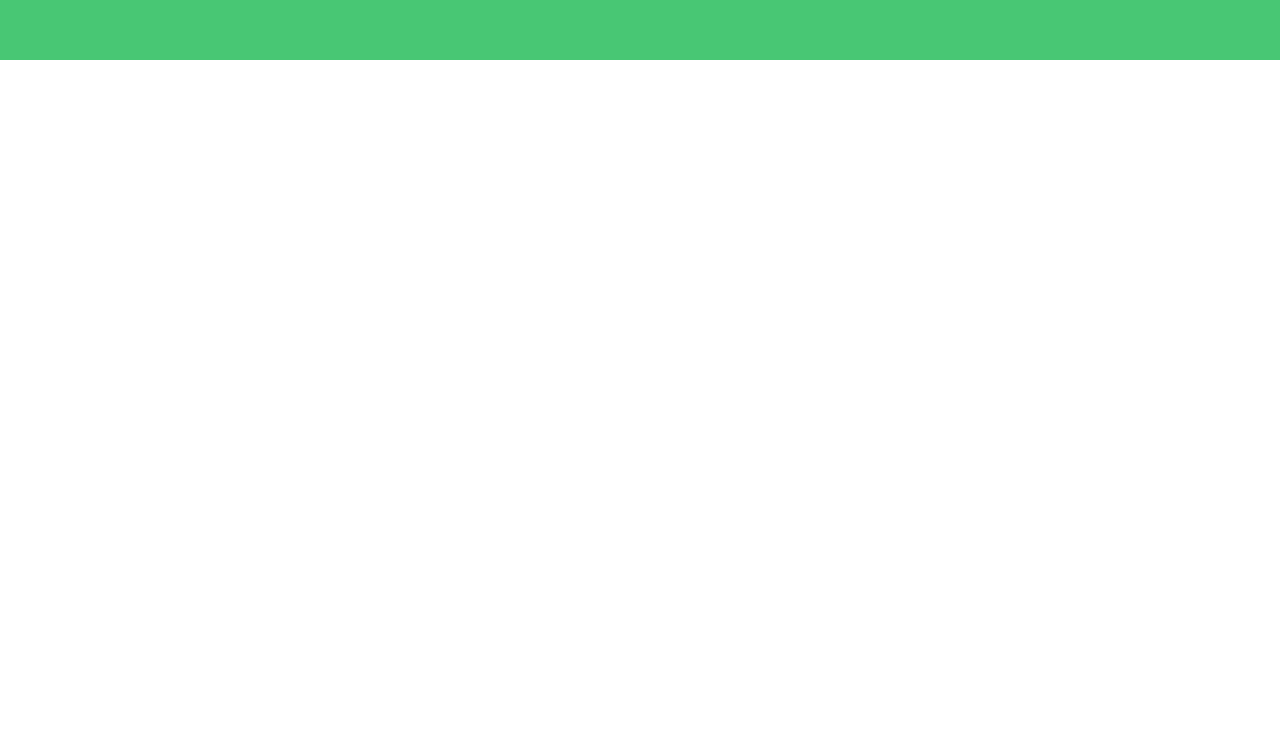
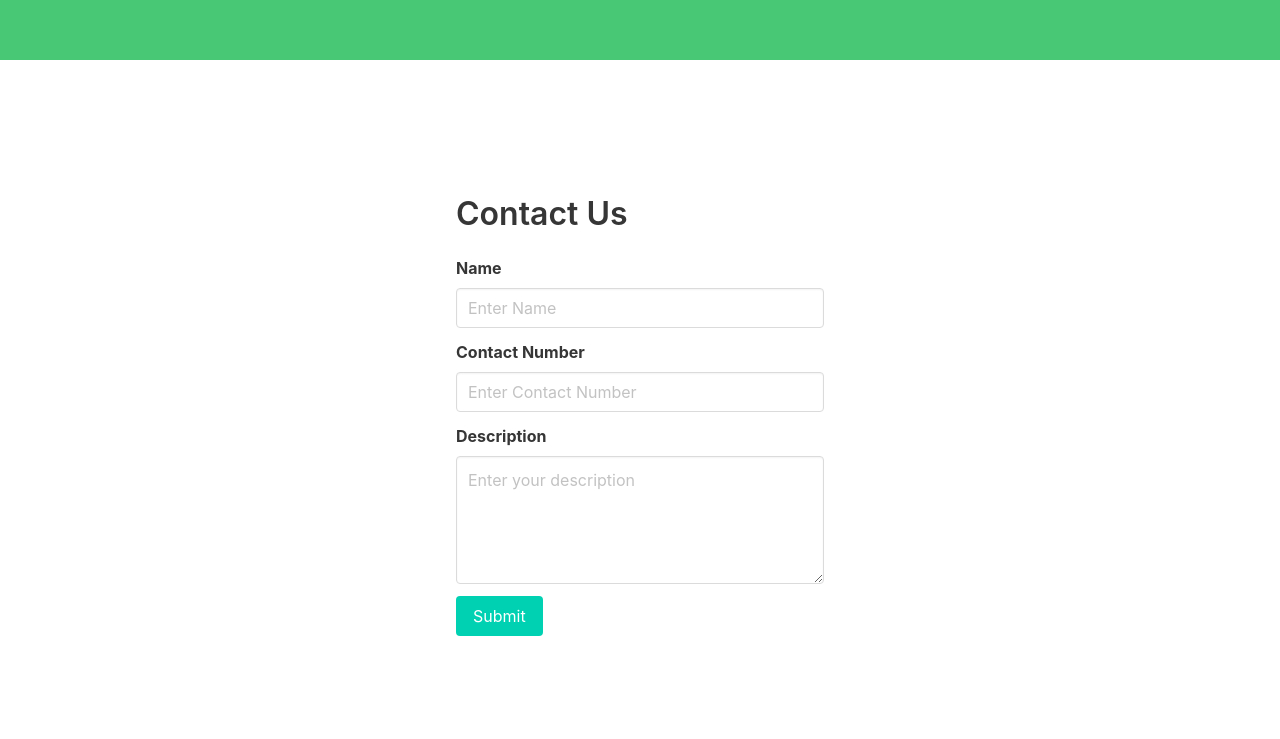
Before and after one commit to greenthera/greenthera.github.io, a website: page index.html in a window 1280 px wide. Shown: the part 740-1479 px from the top of the page. Before the commit the page ends 800 px from the top, so only its background shows below. Drawn offline with Linux system fonts and the light colour scheme.

Commit message:
Add contact form

```diff
--- a/index.html
+++ b/index.html
@@ -14,12 +14,143 @@
           <h1 class="title">
             Greenthera
           </h1>
-          <h2 class="subtitle">
-            Imagine and <strong>Create</strong>!
-          </h2>
+          <h2 class="subtitle">Imagine and <strong>Create</strong>!</h2>
+        </div>
+      </div>
+    </section>
+    <section class="hero is-fullheight">
+      <div class="hero-body">
+        <div class="container">
+          <div class="columns">
+            <div class="column"></div>
+            <div class="column">
+              <h1 class="title">
+                Contact Us
+              </h1>
+              <form onsubmit="submitForm(); return false">
+                <div class="field">
+                  <label class="label">Name</label>
+                  <div class="control">
+                    <input
+                      id="name"
+                      class="input"
+                      type="text"
+                      placeholder="Enter Name"
+                    />
+                  </div>
+                </div>
+                <div class="field">
+                  <label class="label">Contact Number</label>
+                  <div class="control">
+                    <input
+                      id="contact"
+                      class="input"
+                      type="text"
+                      placeholder="Enter Contact Number"
+                    />
+                  </div>
+                </div>
+                <div class="field">
+                  <label class="label">Description</label>
+                  <div class="control">
+                    <textarea
+                      id="description"
+                      class="textarea"
+                      placeholder="Enter your description"
+                      class="input"
+                      type="text"
+                    ></textarea>
+                  </div>
+                </div>
+                <div class="control">
+                  <button class="button is-primary">Submit</button>
+                </div>
+                <br />
+                <div
+                  id="formnotification"
+                  class="notification is-light is-invisible"
+                >
+                  Hidden
+                </div>
+              </form>
+            </div>
+            <div class="column"></div>
+          </div>
         </div>
       </div>
     </section>
     <script type="text/javascript" src="lib/main.js"></script>
+    <script type="text/javascript">
+      const ids = ["name", "contact", "description"];
+
+      function getValueById(id) {
+        return document.getElementById(id).value;
+      }
+
+      function getFormValues() {
+        return ids.reduce(function (acc, i) {
+          acc[i] = getValueById(i);
+          return acc;
+        }, {});
+      }
+
+      function clearValues() {
+        ids.forEach((id) => {
+          document.getElementById(id).value = "";
+        });
+      }
+
+      function showNotification(msg, type = "success") {
+        const classes = {
+          success: "is-primary",
+          error: "is-danger",
+        };
+
+        const notificationElement = document.getElementById("formnotification");
+        notificationElement.classList.add(classes[type]);
+        notificationElement.classList.remove("is-invisible");
+        notificationElement.innerHTML = msg;
+
+        setTimeout(function () {
+          notificationElement.classList.add("is-invisible");
+          notificationElement.innerHTML = "Hidden";
+          notificationElement.classList.remove(classes[type]);
+        }, 1500);
+      }
+
+      function submitForm(event) {
+        const { name, contact, description } = getFormValues();
+        if (!(name && contact)) {
+          showNotification("Name and Contact are required", "error");
+          return;
+        } else if (isNaN(contact)) {
+          showNotification("Contact must be number", "error");
+          return;
+        }
+
+        var xhttp = new XMLHttpRequest();
+
+        const data = new FormData();
+        data.append("entry.1651914424", name);
+        data.append("entry.1164932861", contact);
+        data.append("entry.1151750623", description);
+
+        const qs = [...data.entries()]
+          .map((x) => `${encodeURIComponent(x[0])}=${encodeURIComponent(x[1])}`)
+          .join("&");
+
+        xhttp.open(
+          "POST",
+          "https://docs.google.com/forms/d/e/1FAIpQLSc8FeBRhBZc0m5Vurll75Km0sduAFXaopO0v8-5cEwVHYYIqQ/formResponse?" +
+            qs,
+          true
+        );
+        xhttp.send();
+
+        showNotification("Your response is submitted. Thank You", "success");
+
+        clearValues();
+      }
+    </script>
   </body>
 </html>
```
